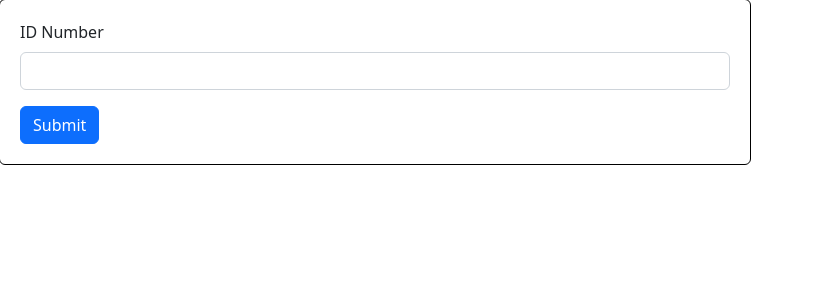
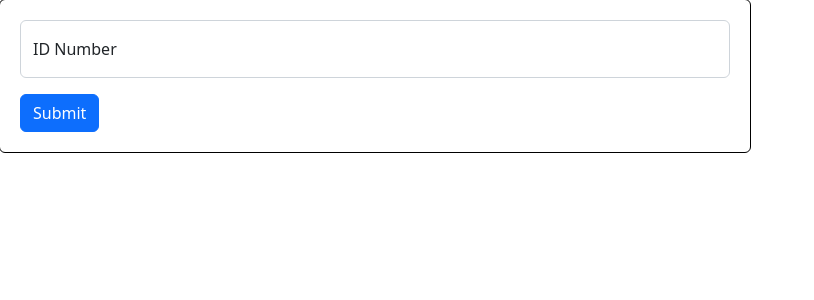
Before and after one commit to derek-le1105/sv25-signin, a React (Create React App) app in the folder frontend/: page / in a window 1280 px wide. Shown: the top 300 px of the page, without its empty margins (0-814 px from the left). Built offline with nearby package versions, Linux system fonts and the light colour scheme.

Commit message:
Allows users to select from reason list

```diff
--- a/frontend/src/hooks/useStudent.js
+++ b/frontend/src/hooks/useStudent.js
@@ -3,6 +3,8 @@ import { useState } from "react";
 export const useStudent = () => {
   const [error, setError] = useState(null);
   const [isLoading, setIsLoading] = useState(null);
+  const [exists, setExists] = useState(null);
+  const [name, setName] = useState(null);
 
   const student = async (id) => {
     setIsLoading(true);
@@ -16,15 +18,18 @@ export const useStudent = () => {
     });
 
     const json = await response.json();
-
+    console.log(json[0]);
     if (!response.ok) {
       setIsLoading(false);
       setError(json.error);
+      setExists(false);
     }
     if (response.ok) {
       setIsLoading(true);
+      setExists(true);
+      setName(json[0].name.split(" ")[0]);
     }
   };
 
-  return { student, isLoading, error };
+  return { student, isLoading, error, exists, name };
 };
--- a/frontend/src/pages/StudentForm.js
+++ b/frontend/src/pages/StudentForm.js
@@ -1,30 +1,77 @@
 import { useState } from "react";
 
 import { useStudent } from "../hooks/useStudent";
+import { useEntry } from "../hooks/useEntry";
 
 import Form from "react-bootstrap/Form";
 import Button from "react-bootstrap/Button";
+import FloatingLabel from "react-bootstrap//FloatingLabel";
 
 const StudentForm = () => {
   const [id, setID] = useState("");
-  const { student, isLoading, error } = useStudent();
+  const { student, isLoading, error, exists, name } = useStudent();
+  const { idInputted, setIDInputted } = useState(false);
+
+  const reasonList = [
+    "Homework/Study",
+    "Office Hours",
+    "Tutoring",
+    "Counseling",
+    "Other",
+  ];
 
   const handleSubmit = async (e) => {
     e.preventDefault();
-    console.log(id);
     await student(id);
+    setIDInputted(true);
+  };
+
+  const entrySubmit = async (e) => {
+    e.preventDefault();
   };
 
   return (
+    <>
+      {exists === null && (
         <Form onSubmit={handleSubmit}>
           <Form.Group className="mb-3">
-        <Form.Label>ID Number</Form.Label>
-        <Form.Control type="text" onChange={(e) => setID(e.target.value)} />
+            <FloatingLabel label="ID Number" className="mb-3">
+              <Form.Control
+                type="text"
+                onChange={(e) => setID(e.target.value)}
+                placeholder="ID Number"
+              />
+            </FloatingLabel>
           </Form.Group>
+          <Button variant="primary" type="submit" disabled={isLoading}>
+            Submit
+          </Button>
+        </Form>
+      )}
+      {exists === true && (
+        <Form onSubmit={entrySubmit}>
+          <Form.Group className="mb-3">
+            <h2>{`Welcome ${name}`}</h2>
+            <FloatingLabel label="Reason for coming here:" className="mb-3">
+              <Form.Select aria-label="Default select example">
+                {reasonList.map((reason, index) => {
+                  return (
+                    <option value={reason} key={index}>
+                      {reason}
+                    </option>
+                  );
+                })}
+              </Form.Select>
+            </FloatingLabel>
+
             <Button variant="primary" type="submit">
               Submit
             </Button>
+          </Form.Group>
         </Form>
+      )}
+      {exists === false && <span>asdfaaf</span>}
+    </>
   );
 };
 
```
Lines whose indentation alone changed are shown as unchanged.
